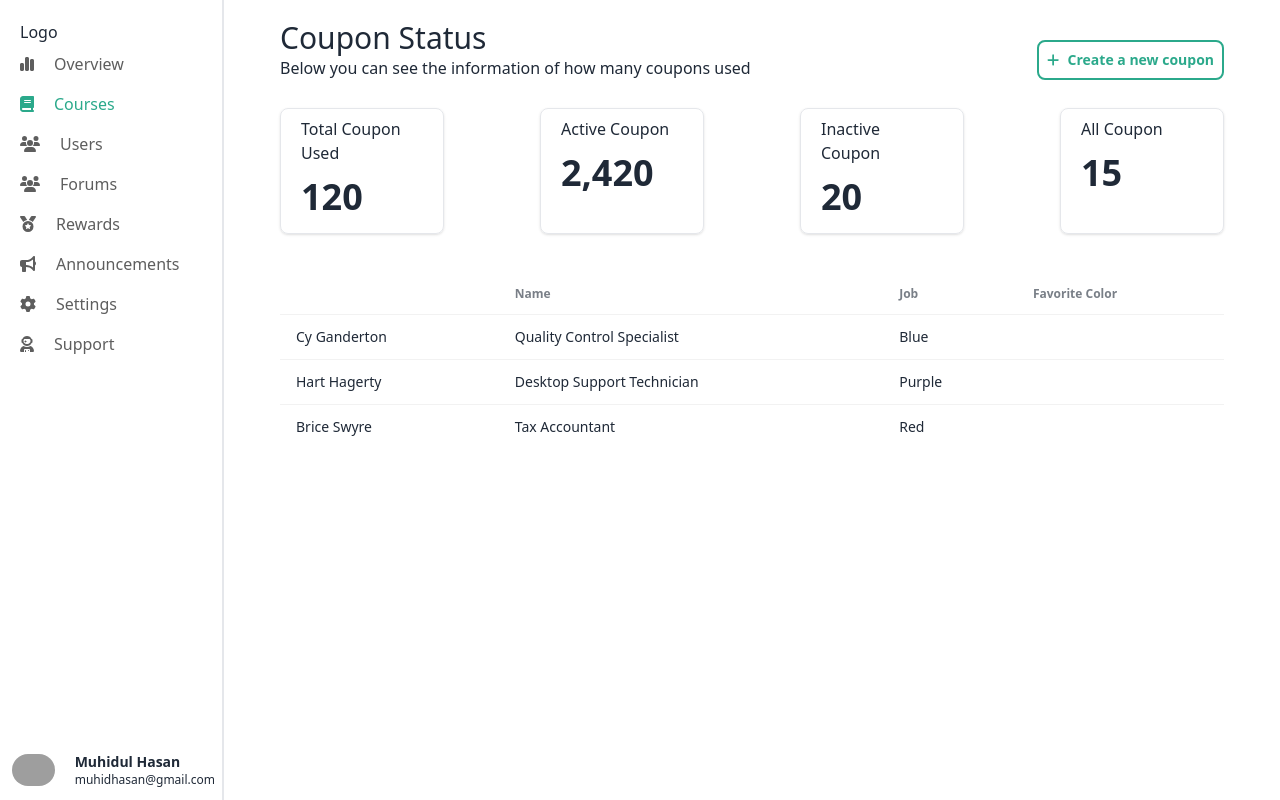
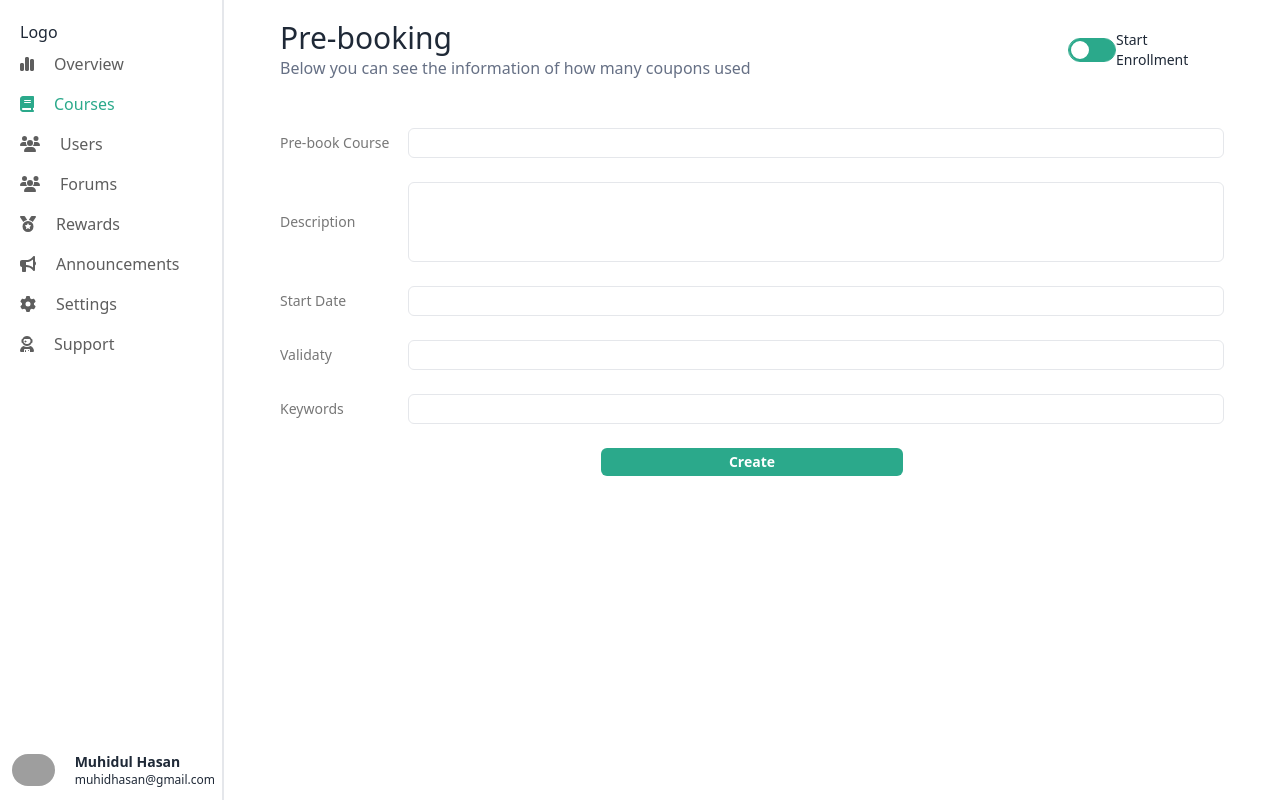
Before and after one commit to Sayan1952/pov-admin, a React (Vite) app: page /Courses in a window 1280 px wide. Built offline with nearby package versions, Linux system fonts and the light colour scheme; grey boxes are pictures that could not be loaded.

Commit message:
added-prebook-page

```diff
--- a/src/components/CourseControl/CourseControl.jsx
+++ b/src/components/CourseControl/CourseControl.jsx
@@ -8,7 +8,7 @@ const CourseControl = () => {
             <div className='flex items-end justify-between'>
                 <div>
                     <p className='font-medium text-3xl'>Coupon Status</p>
-                    <p>Below you can see the information of how many coupons used</p>
+                    <p className='text-[#667085]'>Below you can see the information of how many coupons used</p>
                 </div>
                 <button className='text-[#2BA98B] p-2 border-2 rounded-lg flex items-center border-[#2BA98B] font-semibold text-sm hover:bg-[#2BA98B] hover:text-white'><FontAwesomeIcon icon={faPlus} className='mr-2' />Create a new coupon</button>
             </div>
--- a/src/components/Courses/Courses.jsx
+++ b/src/components/Courses/Courses.jsx
@@ -1,11 +1,13 @@
 import React from 'react';
 import ManageCourse from '../ManageCourse/ManageCourse';
 import CourseControl from '../CourseControl/CourseControl';
+import PreBook from '../PreBook/PreBook';
 
 const Courses = () => {
   return (
     <div className="">
-      <CourseControl/>
+
+      <PreBook/>
     </div>
   );
 };
--- /dev/null
+++ b/src/components/PreBook/PreBook.jsx
@@ -0,0 +1,49 @@
+import React from 'react';
+
+const PreBook = () => {
+    return (
+        <div className='px-14 pt-5'>
+            <div className='flex items-center justify-between'>
+                <div>
+                    <p className='font-medium text-3xl'>Pre-booking</p>
+                    <p className='text-[#667085]'>Below you can see the information of how many coupons used</p>
+                </div>
+                <div className="form-control w-40 text-sm">
+                    <label className="cursor-pointer label">
+                        <input type="checkbox" className="toggle [--tglbg:#2BA98B] bg-white hover:bg-white border-[#2BA98B]" />
+                        <span className="label-text text-sm">Start Enrollment</span>
+                    </label>
+                </div>
+            </div>
+            <div className='text-[#777777] pt-12 '>
+                <div className='flex items-center text-sm pb-3'>
+                    <p className='w-32'>Pre-book Course </p>
+                    <input type="text" name="" id="" className='border rounded-md p-1 flex-1 text-sm' placeholder='' />
+                </div>
+                <div className='flex items-center pt-3  text-sm pb-3'>
+                    <p className='w-32'>Description</p>
+                    <input type="text" name="" id="" className='border rounded-md p-1 flex-1 text-sm h-20' placeholder='' />
+                </div>
+                <div className='flex items-center pt-3   text-sm pb-3'>
+                    <p className='w-32'>Start Date</p>
+                    <input type="text" name="" id="" className='border rounded-md p-1 flex-1 text-sm' placeholder='' />
+                </div>
+                <div className='flex items-center pt-3  text-sm pb-3'>
+                    <p className='w-32'>Validaty</p>
+                    <input type="text" name="" id="" className='border rounded-md p-1 flex-1 text-sm' placeholder='' />
+                </div>
+                <div className='flex items-center pt-3  text-sm pb-3'>
+                    <p className='w-32'>Keywords</p>
+                    <input type="text" name="" id="" className='border rounded-md p-1 flex-1 text-sm' placeholder='' />
+                </div>
+            </div>
+            <div className='flex justify-center'>
+                <div>
+                    <button className='bg-[#2BA98B] mt-3 px-32 rounded-md font-semibold text-white text-sm py-1'>Create</button>
+                </div>
+            </div>
+        </div>
+    );
+};
+
+export default PreBook;
```
